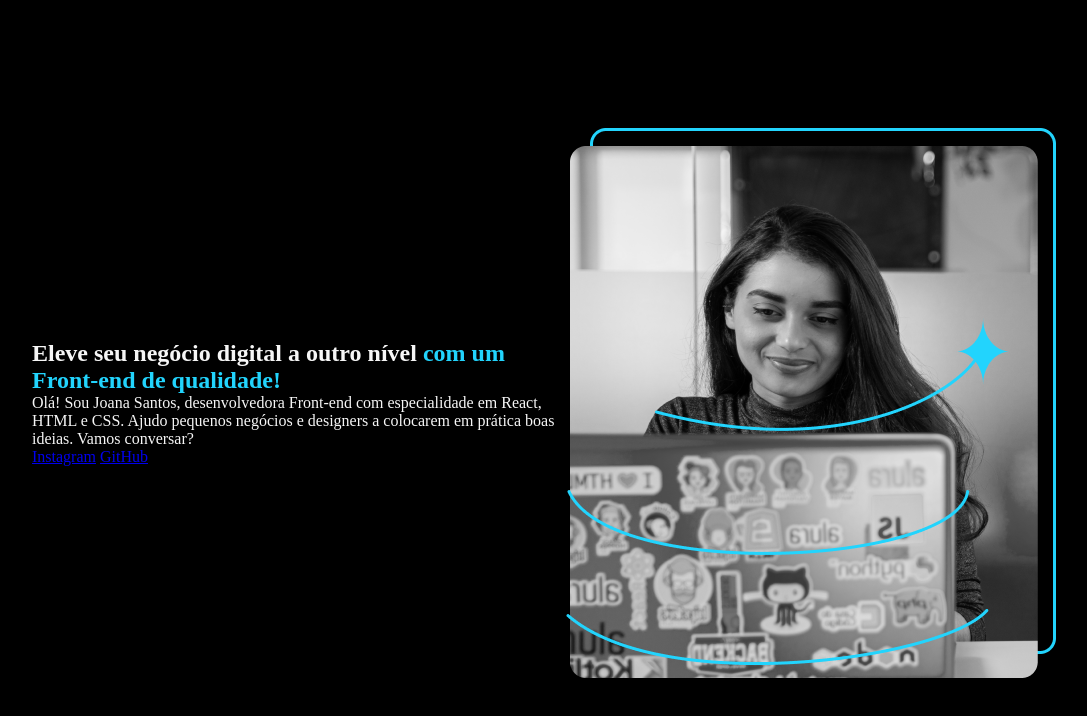
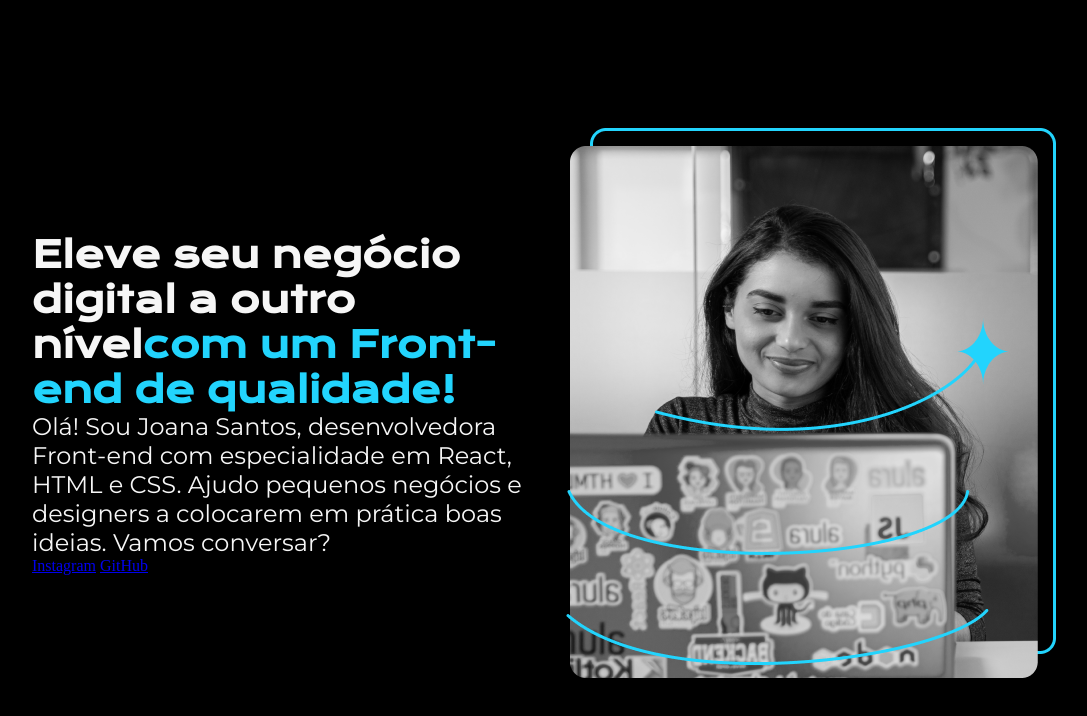
Before and after one commit to fabiohsabino/html-css, a plain HTML site: page index.html in a window 1280 px wide. Shown: the whole page, without its empty margins (96-1183 px from the left). Drawn offline with nearby package versions, Linux system fonts and the light colour scheme.

Commit message:
Atualizando Arquivos

```diff
--- a/index.html
+++ b/index.html
@@ -1,5 +1,6 @@
 <!DOCTYPE html>
 <html lang="pt-br">
+
 <head>
     <meta charset="UTF-8">
     <meta http-equiv="X-UA-Compatible" content="IE=edge">
@@ -7,12 +8,15 @@
     <title>Portifolio</title>
     <link rel="stylesheet" href="style.css">
 </head>
+
 <body>
     <header></header>
     <main class="apresentacao">
-        <section>
-            <h1>Eleve seu negócio digital a outro nível <strong class="titulo-destaque">com um Front-end de qualidade!</strong></h1>
-            <p>Olá! Sou Joana Santos, desenvolvedora
+        <section class="apresentacao__conteudo">
+            <h1 class="apresentacao__conteudo__titulo">Eleve seu negócio digital a outro nível<strong
+            class="titulo-destaque">com um Front-end de qualidade!
+            </strong></h1>
+            <p class="apresentacao__conteudo__texto">Olá! Sou Joana Santos, desenvolvedora
             Front-end com especialidade em React, HTML e
             CSS. Ajudo pequenos negócios e designers a
             colocarem em prática boas ideias. Vamos
@@ -20,8 +24,9 @@
             <a href="https://instagram.com/rafaballerini">Instagram</a>
             <a href="https://github.com/guilhermeonrails">GitHub</a>
         </section>
-            <img src="imagem.png" alt="Foto da Joana Santos programando">
+        <img src="imagem.png" alt="Foto da Joana Santos programando">
     </main>
     <footer></footer>
 </body>
+
 </html>
--- a/style.css
+++ b/style.css
@@ -1,7 +1,10 @@
+@import url('https://fonts.googleapis.com/css2?family=Krona+One&family=Montserrat&display=swap');
+
 *{
     margin: 0;
     padding: 0;
 }
+
 body{
     height: 100vh;
     box-sizing: border-box;
@@ -10,13 +13,25 @@ body{
 }
 
 .titulo-destaque{
-    color: #22d4fd;
+    color: #22D4FD;
 }
 
-.apresentacao {
+.apresentacao{
     margin: 10%;
     display: flex;
     align-items: center;
-    justify-content: center;
     justify-content: space-between;
 }
+.apresentacao__conteudo{
+    width: 615px;
+}
+
+.apresentacao__conteudo__titulo{
+    font-size: 36px;
+    font-family: 'Krona One', sans-serif;
+}
+
+.apresentacao__conteudo__texto{
+    font-size: 24px;
+    font-family: 'Montserrat', sans-serif;
+}
```
